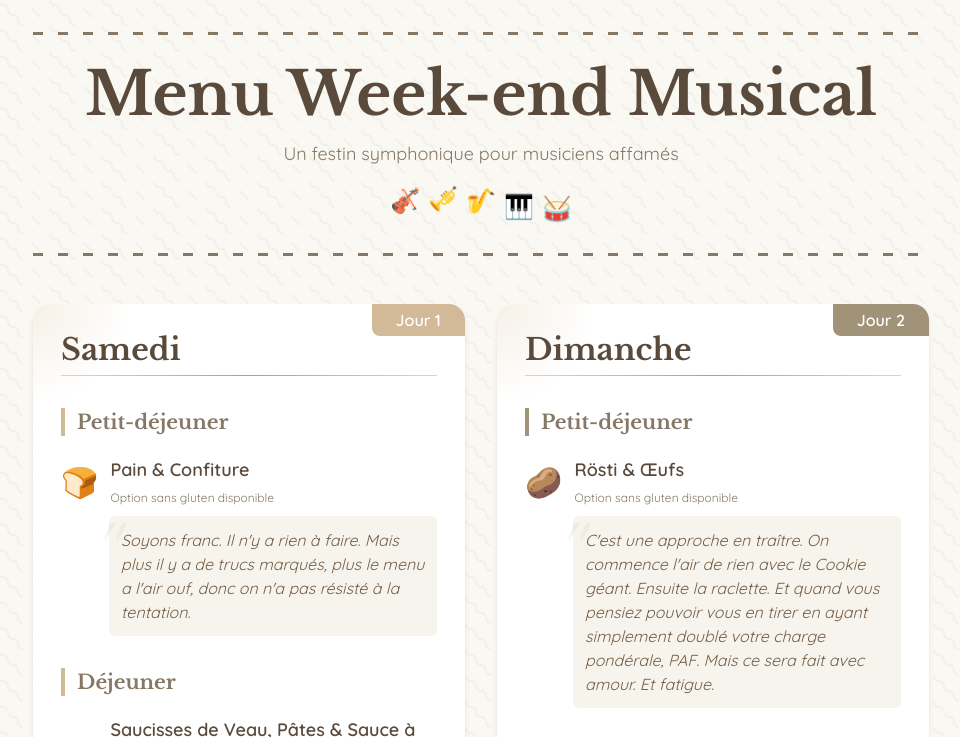
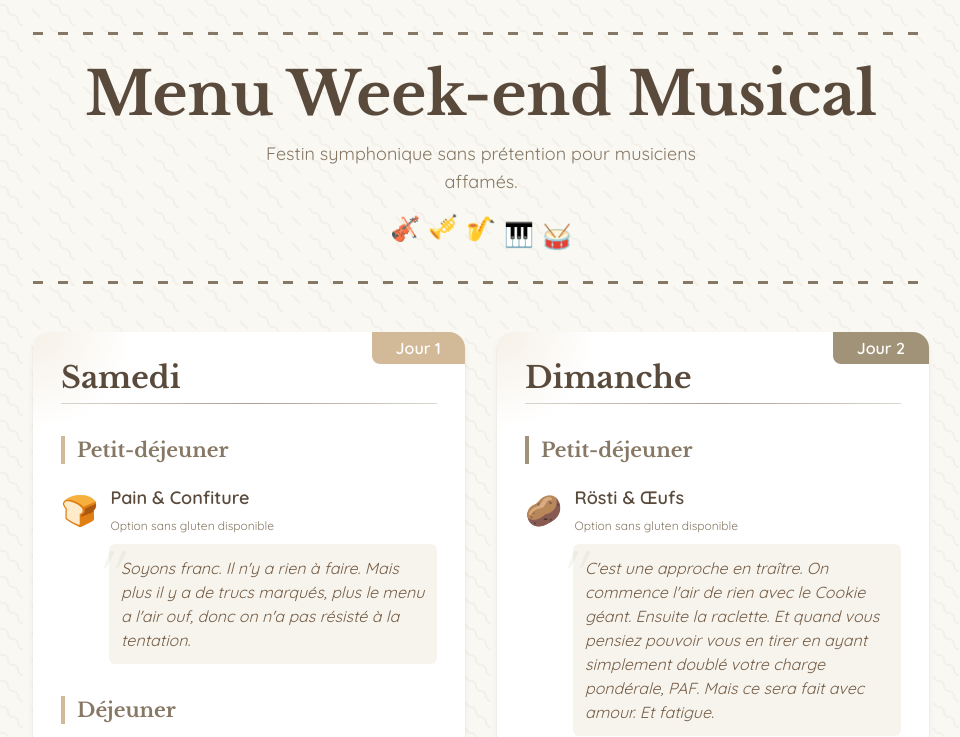
Before and after one commit to hjamet/OQPPL-2025, a plain HTML site: page index.html in a window 1280 px wide. Shown: the top 737 px of the page, without its empty margins (159-1119 px from the left). Drawn offline with nearby package versions, Linux system fonts and the light colour scheme.

Commit message:
Update index.html

```diff
--- a/index.html
+++ b/index.html
@@ -192,7 +192,7 @@
         <!-- En-tête -->
         <header class="text-center mb-12 music-border pt-8 pb-8">
             <h1 class="text-4xl md:text-6xl font-bold mb-4 text-[#594a3c]">Menu Week-end Musical</h1>
-            <p class="text-lg text-[#867865] max-w-md mx-auto">Un festin symphonique pour musiciens affamés</p>
+            <p class="text-lg text-[#867865] max-w-md mx-auto">Festin symphonique sans prétention pour musiciens affamés.</p>
             <div class="flex justify-center space-x-2 mt-6">
                 <span class="music-icon text-2xl">🎻</span>
                 <span class="music-icon text-2xl" style="animation-delay: 0.5s">🎺</span>
```
